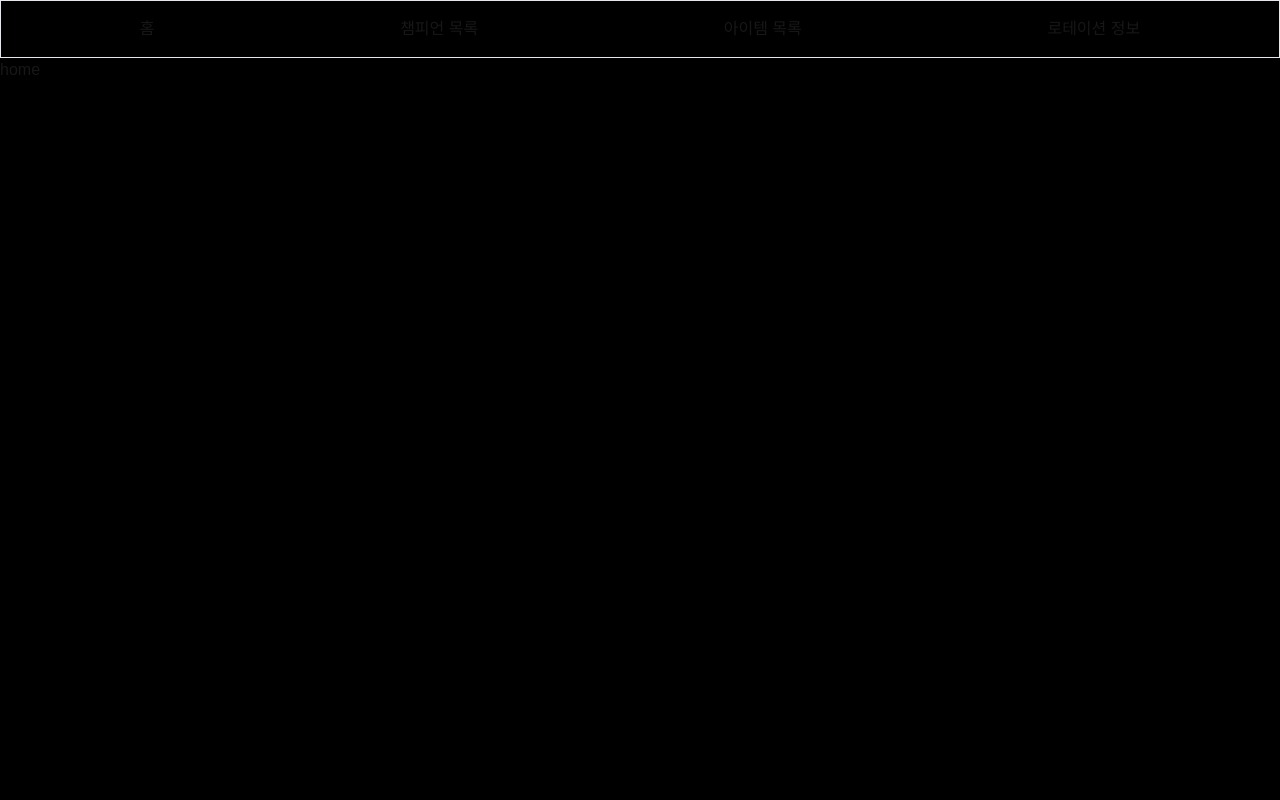
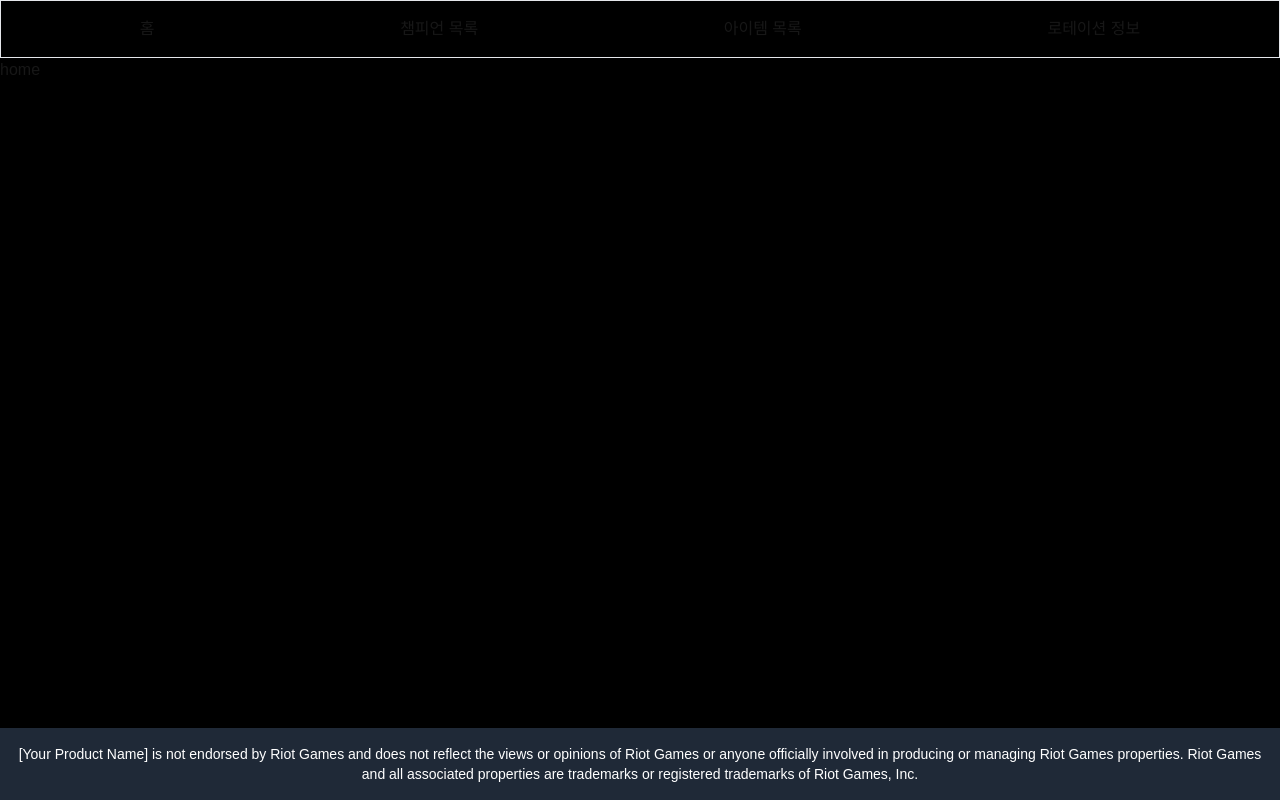
Before and after one commit to ick-web/next-lol-info, a Next.js app: page / in a window 1280 px wide. Built offline with nearby package versions, Linux system fonts and the light colour scheme.

Commit message:
feat: 푸터 추가

```diff
--- a/src/app/layout.tsx
+++ b/src/app/layout.tsx
@@ -29,8 +29,17 @@ export default function RootLayout({
       <body
         className={`${geistSans.variable} ${geistMono.variable} antialiased`}
       >
-        <Navbar/>
+        <Navbar />
         {children}
+        <footer className="bg-gray-800 p-4 mt-8 fixed bottom-0 w-full">
+          <div className="container mx-auto text-center text-white text-sm">
+            [Your Product Name] is not endorsed by Riot Games and does not
+            reflect the views or opinions of Riot Games or anyone officially
+            involved in producing or managing Riot Games properties. Riot Games
+            and all associated properties are trademarks or registered
+            trademarks of Riot Games, Inc.
+          </div>
+        </footer>
       </body>
     </html>
   );
```
